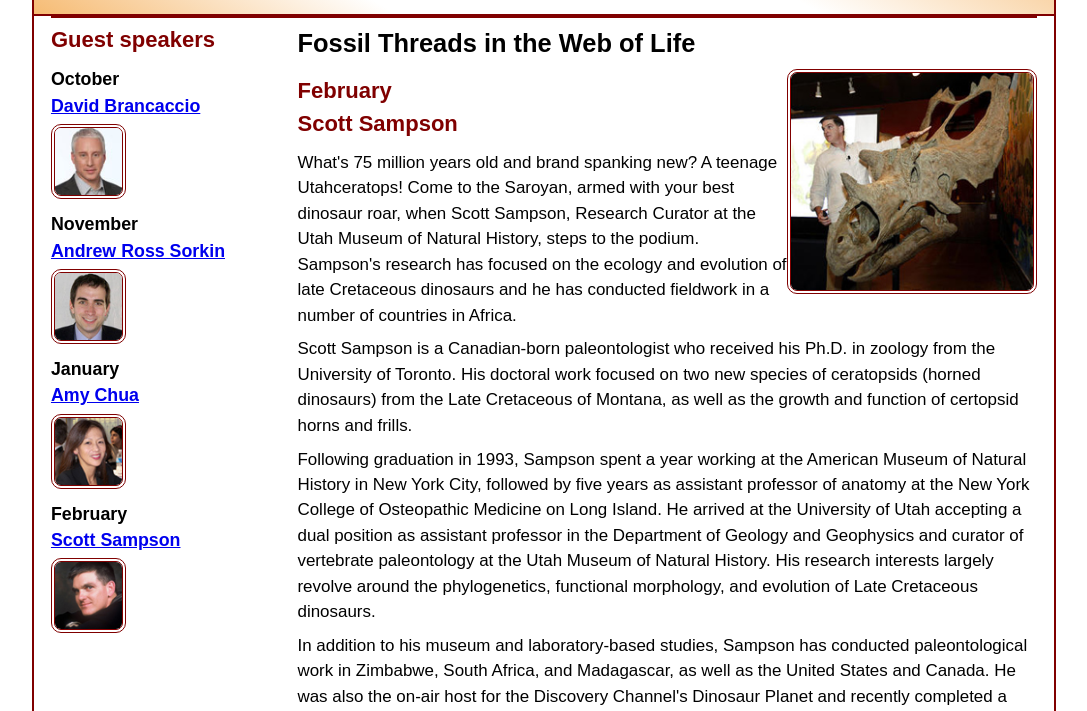
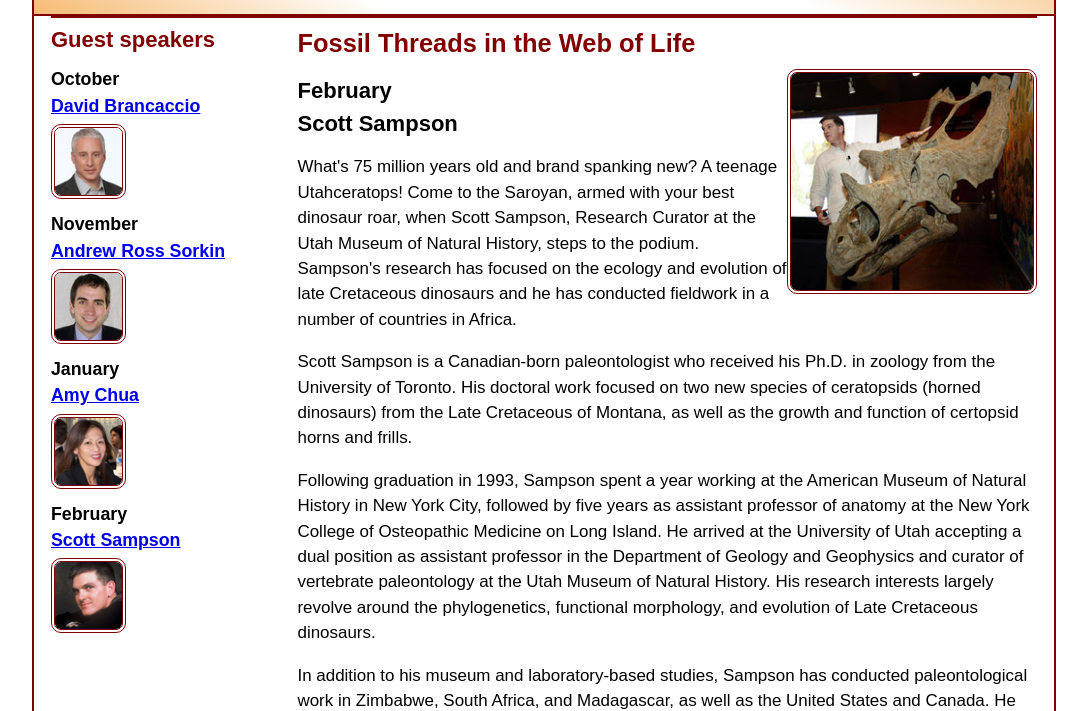
Before and after one commit to fersomort/A08, a website: page speakers/sampson.html in a window 1280 px wide. Shown: the part 98-809 px from the top of the page, without its empty margins (96-1183 px from the left). Drawn offline with Linux system fonts and the light colour scheme.

Commit message:
exercise 6.2

```diff
--- a/styles/main.css
+++ b/styles/main.css
@@ -99,6 +99,18 @@ section{
     }
 }
 
+.speaker{
+    h1{
+        color: var(--accent-color);
+    }
+    h2{
+        color: black;
+    }
+    p{
+        padding-top: .5em;
+        padding-bottom: .5em;
+    }
+}
 aside {
     flex-basis: 25%;
     border-top: 2px solid var(--accent-color);
```
